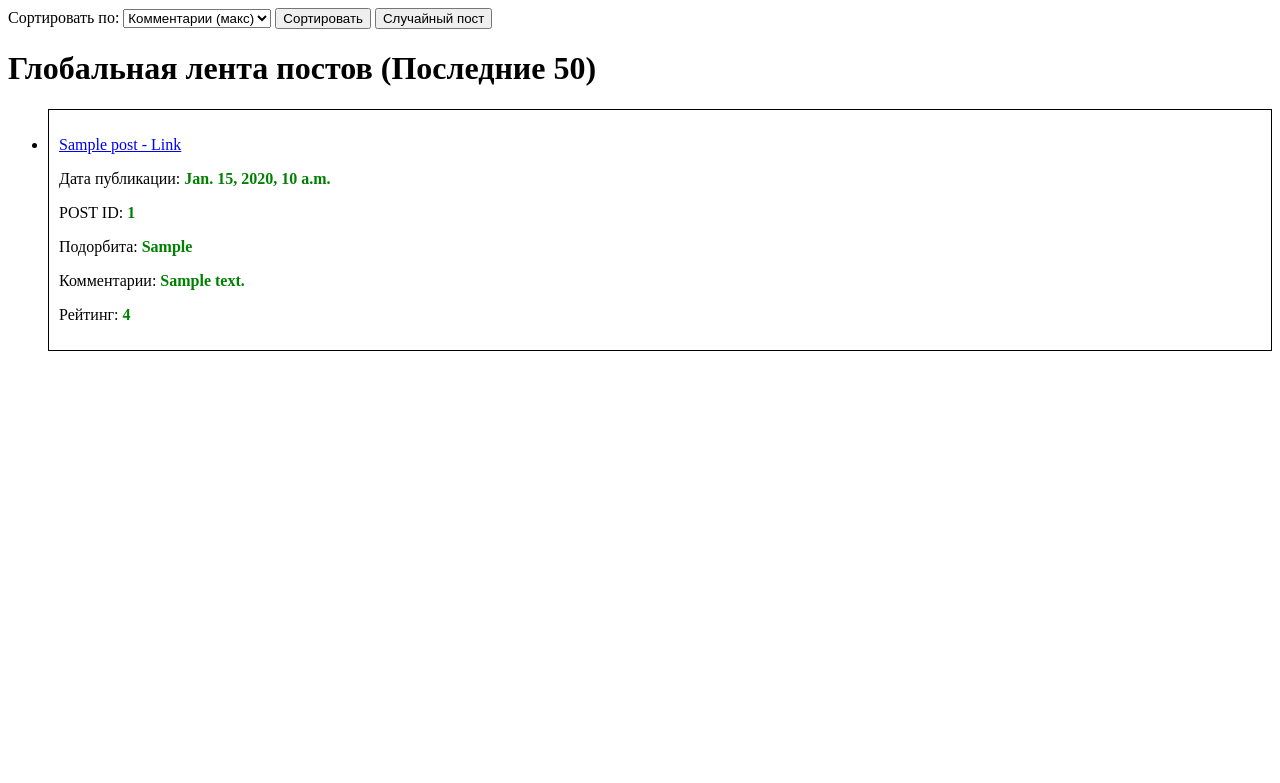
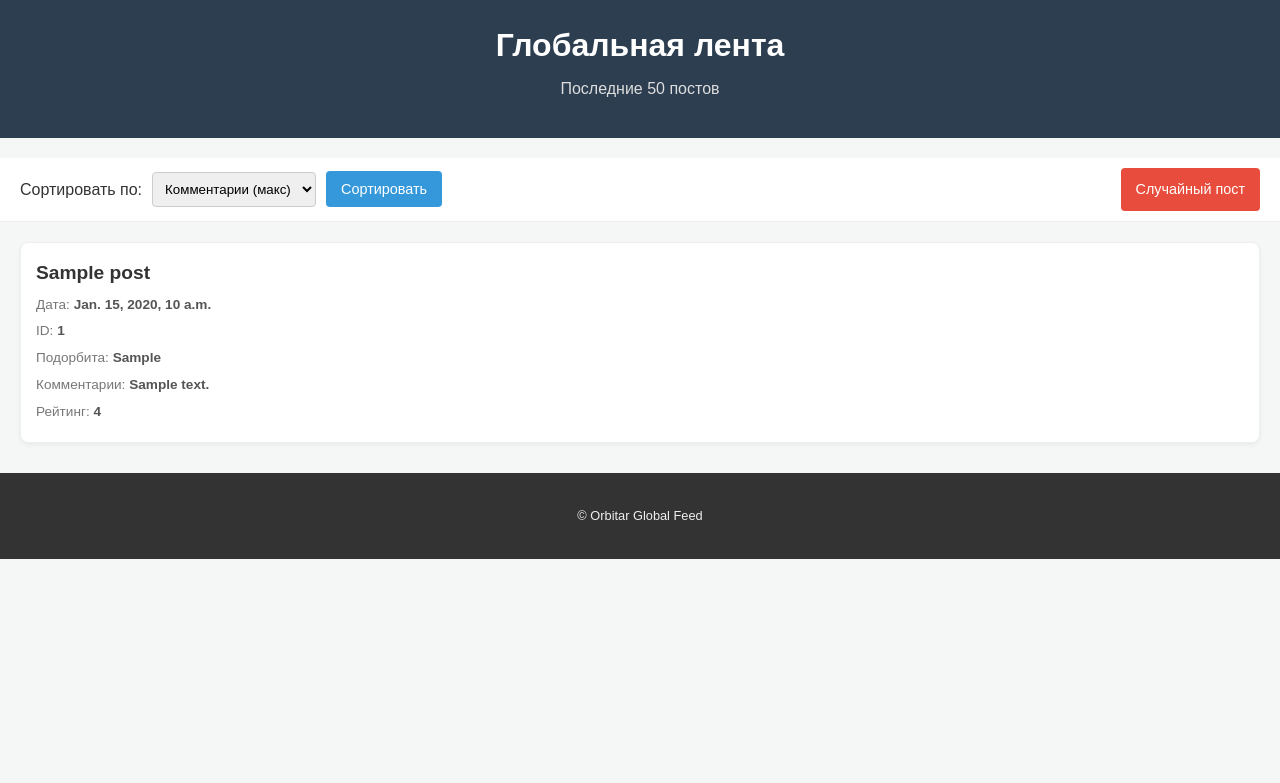
Before and after one commit to ta0ma0/orbitar_charts, a Django app: template orb_charts/probe_app/templates/probe_app/orbitar_all_feed_posts.html in a window 1280 px wide. Shown: the top 783 px of the page. Run offline with Django 5.2, Linux system fonts and the light colour scheme; the template is opened without the code that fills it: most values are stand-ins (such as "Sample title", 1, 10 or a date in 2020).

Commit message:
Frontend emprovement

```diff
--- a/orb_charts/probe_app/static/css/style.css
+++ b/orb_charts/probe_app/static/css/style.css
@@ -34,3 +34,191 @@ img {
     width: 50%;
     margin: 0 auto;
 }
+
+body {
+    font-family: sans-serif;
+    margin: 0;
+    padding: 0;
+    background-color: #f4f7f6;
+    color: #333;
+    line-height: 1.6;
+}
+
+.header {
+    background-color: #2c3e50;
+    color: #fff;
+    padding: 20px;
+    text-align: center;
+    margin-bottom: 20px;
+}
+
+.header h1 {
+    margin: 0;
+    font-size: 2em;
+}
+
+.header .subheader {
+    margin-top: 5px;
+    font-size: 1em;
+    color: #ddd;
+}
+
+.controls {
+    display: flex;
+    justify-content: space-between;
+    align-items: center;
+    padding: 10px 20px;
+    margin-bottom: 20px;
+    background-color: #fff;
+    border-bottom: 1px solid #eee;
+}
+
+.sort-form {
+    display: flex;
+    align-items: center;
+}
+
+.sort-form label {
+    margin-right: 10px;
+}
+
+.sort-form select {
+    padding: 8px;
+    border: 1px solid #ccc;
+    border-radius: 4px;
+    margin-right: 10px;
+}
+
+.button {
+    background-color: #3498db;
+    color: #fff;
+    border: none;
+    padding: 10px 15px;
+    border-radius: 4px;
+    cursor: pointer;
+    text-decoration: none;
+    font-size: 0.9em;
+    transition: background-color 0.3s ease;
+}
+
+.button:hover {
+    background-color: #2980b9;
+}
+
+.secondary-button {
+    background-color: #e74c3c;
+}
+
+.secondary-button:hover {
+    background-color: #c0392b;
+}
+
+.content {
+    padding: 0 20px;
+}
+
+.post-list {
+    list-style: none;
+    padding: 0;
+}
+
+.post-item {
+    background-color: #fff;
+    border: 1px solid #eee;
+    border-radius: 8px;
+    margin-bottom: 15px;
+    padding: 15px;
+    box-shadow: 0 2px 4px rgba(0, 0, 0, 0.05);
+}
+
+.post-link {
+    text-decoration: none;
+    color: inherit;
+}
+
+.post-title {
+    font-size: 1.2em;
+    margin-top: 0;
+    margin-bottom: 5px;
+    color: #333;
+}
+
+.post-meta {
+    color: #777;
+    font-size: 0.85em;
+}
+
+.meta-item {
+    display: block;
+    margin-bottom: 5px;
+}
+
+.meta-item b {
+    font-weight: bold;
+    color: #555;
+}
+
+.error-message, .loading-message {
+    background-color: #f9f9f9;
+    border: 1px solid #eee;
+    border-radius: 4px;
+    padding: 15px;
+    text-align: center;
+    color: #555;
+}
+
+.footer {
+    text-align: center;
+    padding: 20px;
+    margin-top: 30px;
+    background-color: #333;
+    color: #eee;
+    font-size: 0.8em;
+}
+
+/* Медиа-запрос для мобильных устройств */
+@media (max-width: 600px) {
+    .header {
+        padding: 15px;
+    }
+
+    .header h1 {
+        font-size: 1.5em;
+    }
+
+    .controls {
+        flex-direction: column;
+        align-items: stretch;
+        padding: 10px;
+    }
+
+    .sort-form {
+        margin-bottom: 10px;
+    }
+
+    .sort-form label, .sort-form select, .sort-form button {
+        margin-bottom: 5px;
+        width: 100%;
+        box-sizing: border-box;
+    }
+
+    .button, .secondary-button {
+        width: 100%;
+    }
+
+    .content {
+        padding: 0 10px;
+    }
+
+    .post-item {
+        padding: 10px;
+    }
+
+    .post-title {
+        font-size: 1.1em;
+    }
+
+    .meta-item {
+        font-size: 0.8em;
+    }
+}
--- a/orb_charts/probe_app/templates/probe_app/orbitar_all_feed_posts.html
+++ b/orb_charts/probe_app/templates/probe_app/orbitar_all_feed_posts.html
@@ -1,40 +1,58 @@
 {% load static %}
+<!DOCTYPE html>
+<html lang="ru">
+<head>
+    <meta charset="UTF-8">
+    <meta name="viewport" content="width=device-width, initial-scale=1.0">
+    <title>Orbitar Feed</title>
     <link rel="stylesheet" href="{% static 'css/style.css' %}">
-<!DOCTYPE html>
-<html>
-<head>
-    <title>Orbitar Global Feed Posts</title>
 </head>
 <body>
-    <form method="get">
+    <header class="header">
+        <h1>Глобальная лента</h1>
+        <p class="subheader">Последние 50 постов</p>
+    </header>
+
+    <div class="controls">
+        <form method="get" class="sort-form">
             <label for="sort_by">Сортировать по:</label>
             <select name="sort_by" id="sort_by">
                 <option value="comments_max">Комментарии (макс)</option>
                 <option value="rating_max">Рейтинг (макс)</option>
                 <option value="rating_min">Рейтинг (мин)</option>
             </select>
-        <button type="submit">Сортировать</button>
-        <a href="/random"><button type="button"> Случайный пост</button></a>
+            <button type="submit" class="button">Сортировать</button>
         </form>
+        <a href="/random" class="button secondary-button">Случайный пост</a>
+    </div>
 
+    <main class="content">
         {% if posts %}
-        <h1>Глобальная лента постов (Последние 50)</h1>
-        <ul>
+            <ul class="post-list">
                 {% for post in posts %}
-                <li class="post">
-                    <a href="{{ post.link }}"><p>{{ post.title }} - Link</p></a>
-                    <p>Дата публикации: <b>{{ post.created }}</b></p>
-                    <p>POST ID: <b>{{ post.post_id }}</b></p>
-                    <p>Подорбита: <b>{{ post.sub_orbit }}</b></p>
-                    <p>Комментарии: <b>{{ post.comments }}</b></p>
-                    <p>Рейтинг: <b>{{ post.rating }}</b></p>
+                    <li class="post-item">
+                        <a href="{{ post.link }}" class="post-link">
+                            <h2 class="post-title">{{ post.title }}</h2>
+                        </a>
+                        <div class="post-meta">
+                            <span class="meta-item">Дата: <b>{{ post.created }}</b></span>
+                            <span class="meta-item">ID: <b>{{ post.post_id }}</b></span>
+                            <span class="meta-item">Подорбита: <b>{{ post.sub_orbit }}</b></span>
+                            <span class="meta-item">Комментарии: <b>{{ post.comments }}</b></span>
+                            <span class="meta-item">Рейтинг: <b>{{ post.rating }}</b></span>
+                        </div>
                     </li>
                 {% endfor %}
             </ul>
         {% elif error %}
-        <p>{{ error }}</p>
+            <div class="error-message">{{ error }}</div>
         {% else %}
-        <p>Загрузка...</p>
+            <div class="loading-message">Загрузка...</div>
         {% endif %}
+    </main>
+
+    <footer class="footer">
+        <p>&copy; Orbitar Global Feed</p>
+    </footer>
 </body>
 </html>
```
Lines whose indentation alone changed are shown as unchanged.
